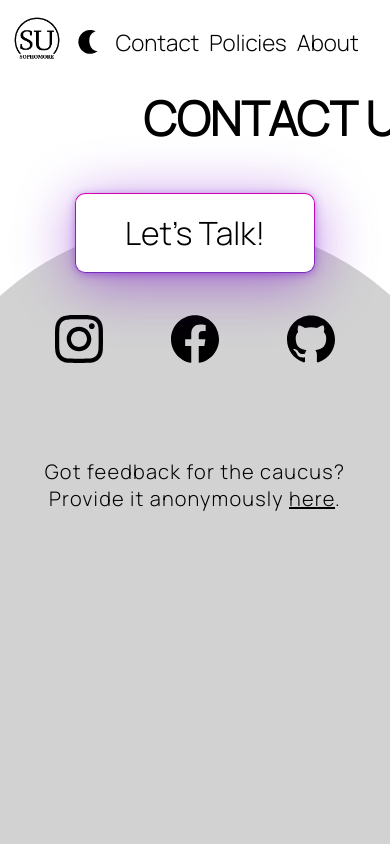
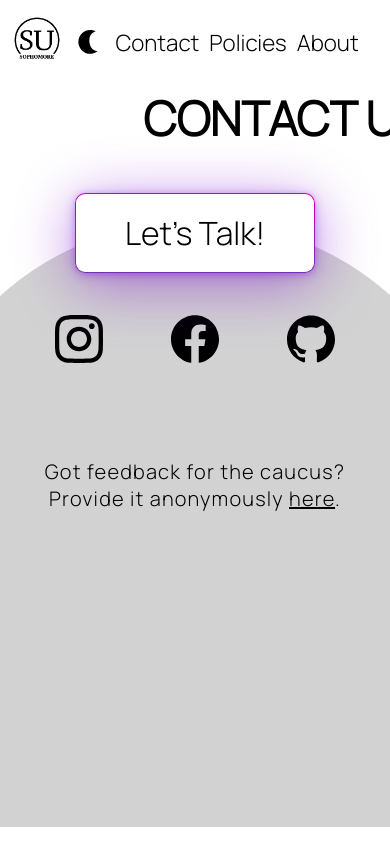
Before and after one commit to leomet07/sophomore.stuysu.org, a Next.js app: page /contact in a window 390 px wide. Shown: the top 844 px of the page. Built offline with nearby package versions, Linux system fonts and the light colour scheme.

Commit message:
Remove booster
Turns out the booster div was not necessary, and it ended up causing
more trouble by interfering with the functionality of the footer.

There is still a seam, so I do not consider the issue closed.

```diff
--- a/pages/contact.tsx
+++ b/pages/contact.tsx
@@ -67,7 +67,6 @@ const Contact: NextPage = () => {
 							.
 						</p>
 					</div>
-					<div className={styles.booster} />
 				</div>
 			</main>
 		</>
--- a/styles/Contact.module.css
+++ b/styles/Contact.module.css
@@ -100,10 +100,6 @@
 	overflow-x: hidden;
 }
 
-.booster {
-	display: none;
-}
-
 .buttons {
 	position: relative;
 	margin: 5% auto auto;
@@ -142,15 +138,6 @@
 	text-decoration: underline;
 }
 @media (max-width: 900px) {
-	.booster {
-		display: block;
-		position: fixed;
-		bottom: 0;
-		width: 100vw;
-		height: 30vh;
-		background-color: var(--tertiary-color);
-		z-index: 0;
-	}
 	.buttons {
 		width: 90vw;
 		z-index: 1;
```
